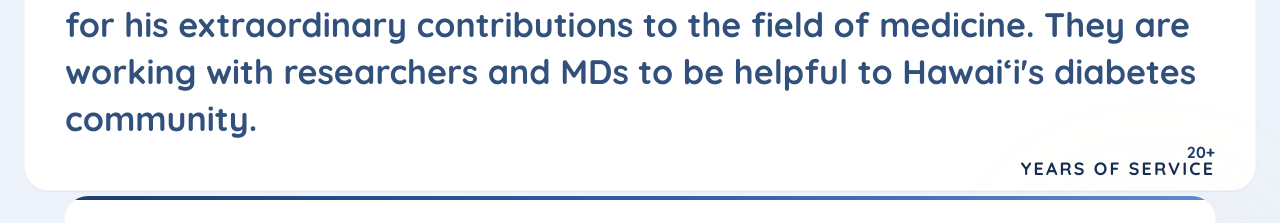
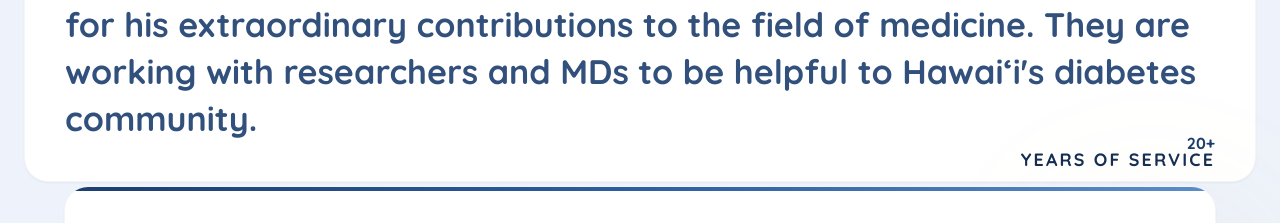
Before and after one commit to 8bitUHM/robin-rohr-portfolio, a React (Vite) app: page / in a window 1280 px wide. Shown: the part 4224-4447 px from the top of the page. Built offline with nearby package versions, Linux system fonts and the light colour scheme; a web font is replaced by a local one.

Commit message:
Update Home.tsx

```diff
--- a/src/pages/Home.tsx
+++ b/src/pages/Home.tsx
@@ -393,7 +393,7 @@ export default function Home() {
                 to Hawai&#699;i&#39;s diabetes community.
               </p>
             </div>
-            <div className="flex justify-end mt-[calc(0.25rem-0.5rem/3)]">
+            <div className="flex justify-end -mt-2">
               <StatBlock
                 value="20+"
                 label="Years of Service"
```
